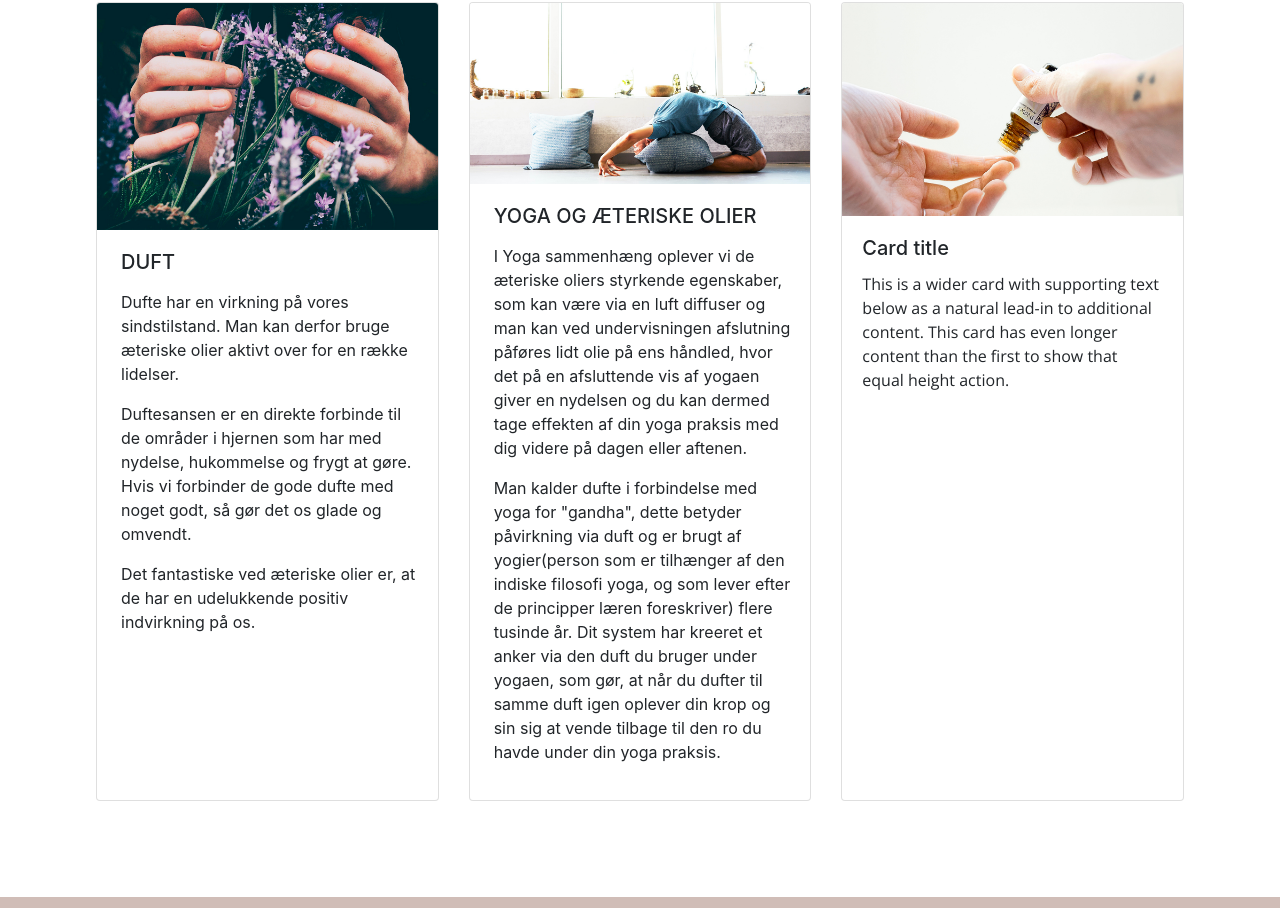
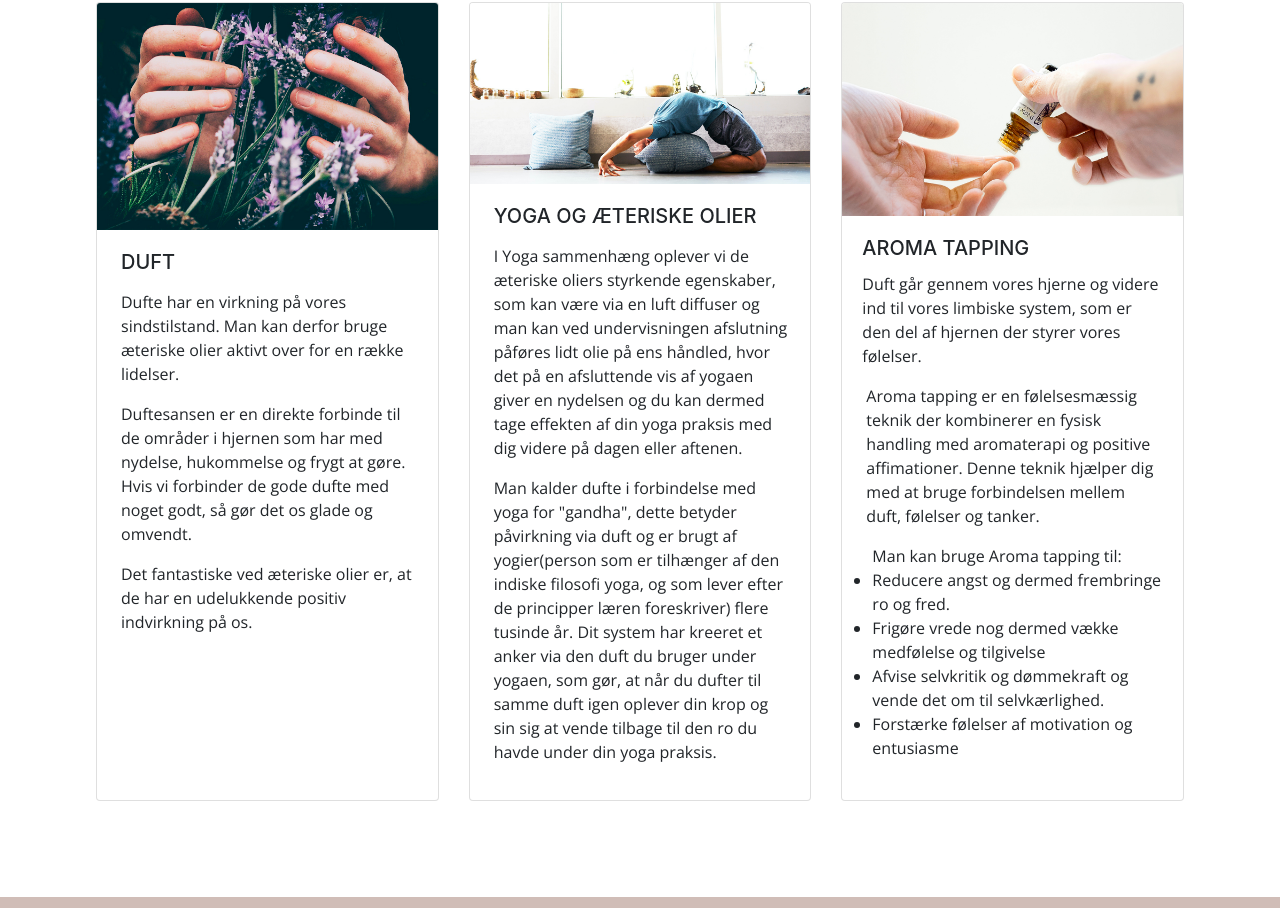
Before and after one commit to amal055d/naturolie, a plain HTML site: page index.html in a window 1280 px wide. Shown: the part 1232-2140 px from the top of the page. Drawn offline with nearby package versions, Linux system fonts and the light colour scheme.

Commit message:
små ændringer

```diff
--- a/css/custom.css
+++ b/css/custom.css
@@ -106,3 +106,7 @@ h3 {
 p {
   font-family: "Open Sans", sans-serif;
 }
+ul,
+li {
+  font-family: "Open Sans", sans-serif;
+}
--- a/index.html
+++ b/index.html
@@ -141,8 +141,17 @@
   <div class="card">
     <img class="card-img-top" src="img/tap.jpg" alt="Card image cap">
     <div class="card-body">
-      <h5 class="card-title">Card title</h5>
-      <p class="card-text">This is a wider card with supporting text below as a natural lead-in to additional content. This card has even longer content than the first to show that equal height action.</p>
+      <h5 class="card-title">AROMA TAPPING</h5>
+      <p class="card-text">
+        Duft går gennem vores hjerne og videre ind til vores limbiske system, som er den del af hjernen der styrer vores følelser.
+      <ul style="padding-left: 4px;">Aroma tapping er en følelsesmæssig teknik der kombinerer en fysisk handling med aromaterapi og positive affimationer. Denne teknik hjælper dig med at bruge forbindelsen mellem duft, følelser og tanker. </ul>
+      <ul style="padding-left: 10px;">Man kan bruge Aroma tapping til:
+        <li>Reducere angst og dermed frembringe ro og fred.</li>
+        <li>Frigøre vrede nog dermed vække medfølelse og tilgivelse </li>
+        <li>Afvise selvkritik og dømmekraft og vende det om til selvkærlighed. </li>
+        <li> Forstærke følelser af motivation og entusiasme</li>
+      </ul>
+    </p>
 
     </div>
   </div>
```
